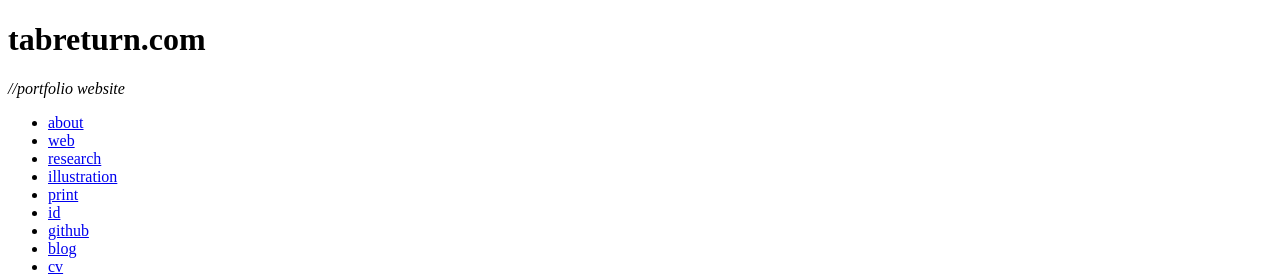
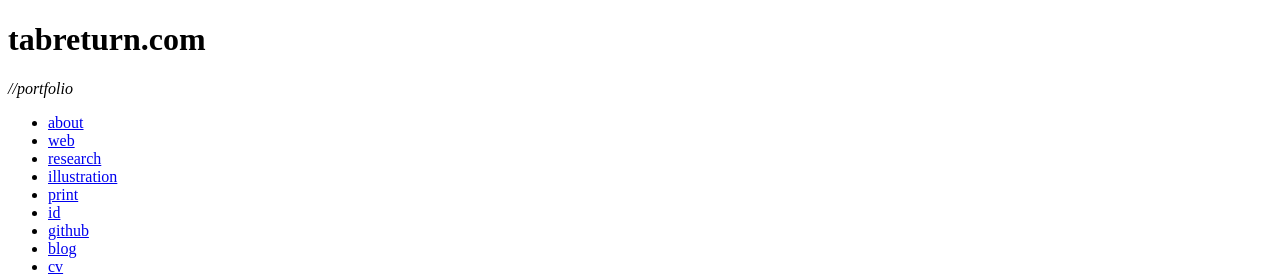
Before and after one commit to tabreturn/tabreturn.portfolio, a Jekyll site: the page built from index.html, in a window 1280 px wide. Shown: the top 276 px of the page. Built offline with Jekyll 4.4.1, drawn with Linux system fonts in a browser that asks for light colours; nearby versions of some CDN libraries; library files that are not in the unit come from our copies; comment, search, counter and statistics services are not loaded.

Commit message:
- edit description

```diff
--- a/_config.yml
+++ b/_config.yml
@@ -1,5 +1,5 @@
 title:       tabreturn.com
 email:       portfolio@tabreturn.com
-description: //portfolio website
+description: //portfolio
 url:         http://portfolio.tabreturn.com/
 markdown:    kramdown
```
